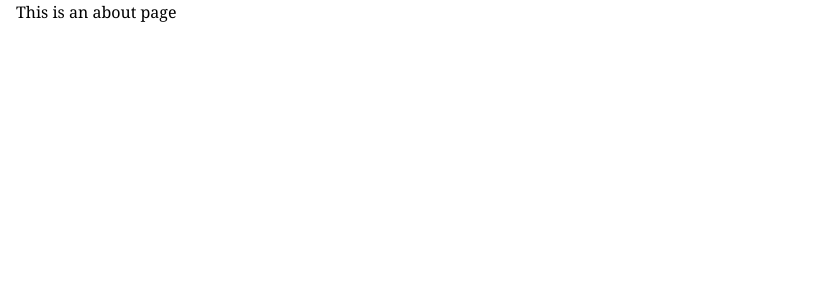
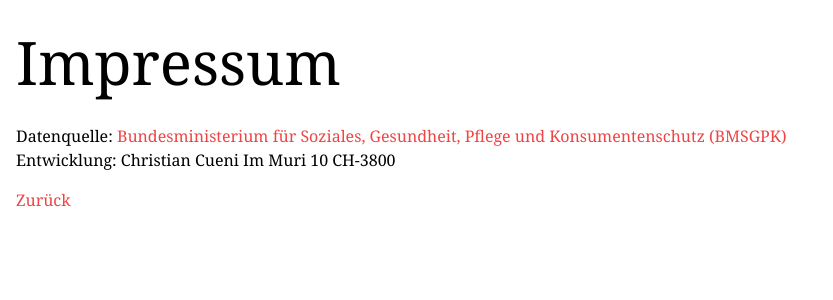
Before and after one commit to chrigu/hermagor-covid, a Vue app in the folder covid-web/: page /about in a window 1280 px wide. Shown: the top 300 px of the page, without its empty margins (0-833 px from the left). Built offline with nearby package versions, Linux system fonts and the light colour scheme.

Commit message:
Add about page, add links

```diff
--- a/covid-web/src/views/About.vue
+++ b/covid-web/src/views/About.vue
@@ -1,5 +1,13 @@
 <template>
   <div class="about">
-    <h1>This is an about page</h1>
+    <h1 class="text-center md:text-left text-6xl mt-8 mb-8">Impressum</h1>
+    <p class="mt-4">Datenquelle: <a class="text-red-500" href="https://www.data.gv.at/katalog/dataset/covid-19-zeitliche-darstellung-von-daten-zu-covid19-fallen-je-bezirk">Bundesministerium für Soziales, Gesundheit, Pflege und Konsumentenschutz (BMSGPK)</a></p>
+    <div class="whitespace-pre-line mb-4">
+      Entwicklung:
+      Christian Cueni
+      Im Muri 10
+      CH-3800
+    </div>
+    <p><router-link to="/" class="text-red-500">Zurück</router-link></p>
   </div>
 </template>
--- a/covid-web/src/views/Home.vue
+++ b/covid-web/src/views/Home.vue
@@ -27,10 +27,13 @@
       <h2 class="text-xl">Total Fälle & Tote</h2>
       <LineChart v-if="hasDatasets(sumData)" :chart-data="sumData" :options="sumOptions" />
     </div>
-    <div class="my-4">
+    <div class="mt-4 mb-8">
       <h2 class="text-xl">Inzidenz</h2>
       <LineChart v-if="hasDatasets(incidenceData)" :chart-data="incidenceData" :options="incidenceOptions" />
     </div>
+    <footer class="text-center mb-2">
+      <p><router-link to="/about">Impressum</router-link> | <a class="text-red-500" href="https://github.com/chrigu/hermagor-covid">Code</a></p>
+    </footer>
   </div>
 </template>
 
```
